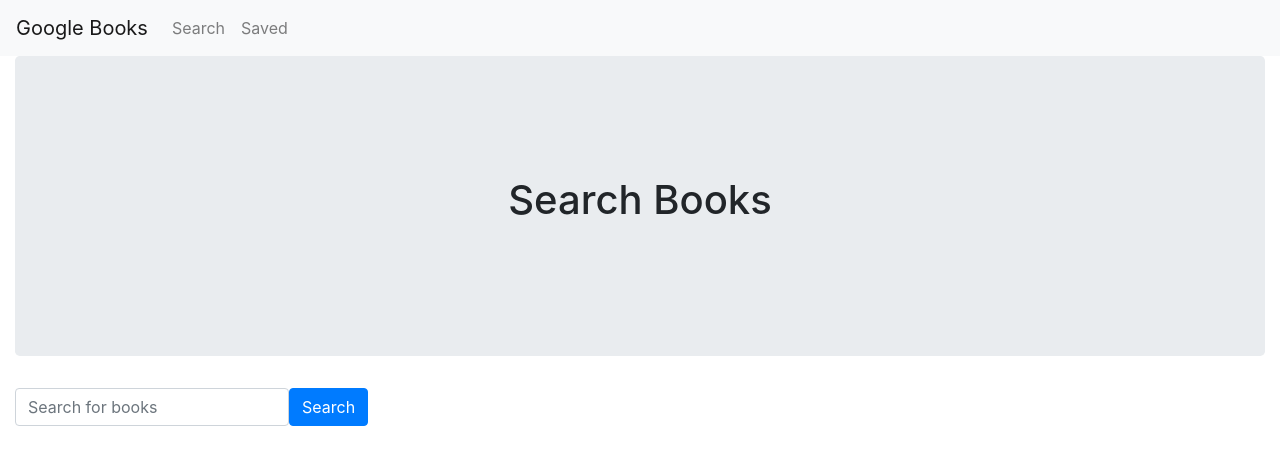
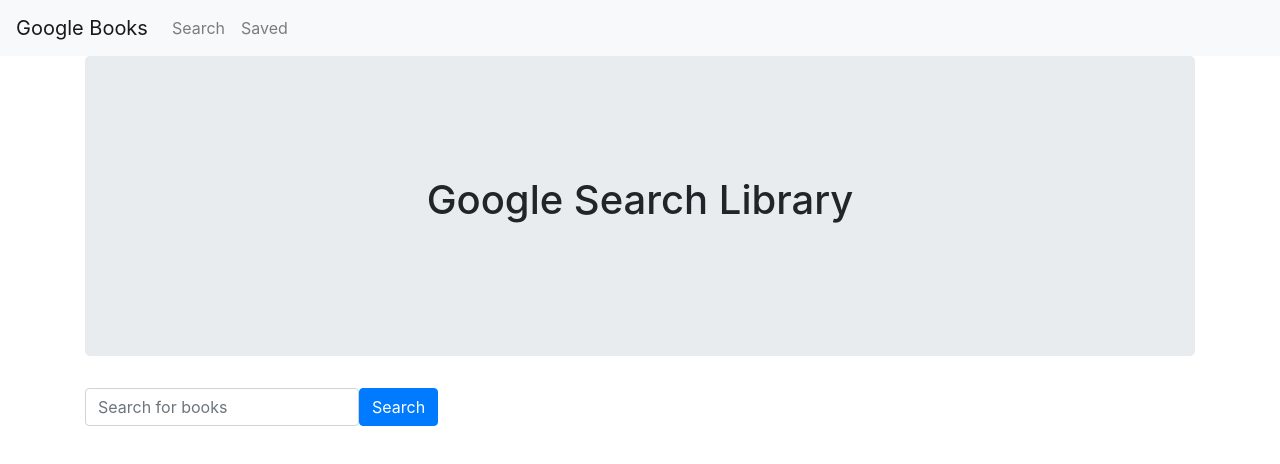
Before and after one commit to jimbopulos/Google-Books-searchLibrary, a React (Create React App) app in the folder client/: page / in a window 1280 px wide. Shown: the top 464 px of the page. Built offline with nearby package versions, Linux system fonts and the light colour scheme; no server answers.

Commit message:
Added more page styles

```diff
--- a/client/src/components/SavedBooks/index.js
+++ b/client/src/components/SavedBooks/index.js
@@ -22,7 +22,6 @@
     try {
       console.log(id);
       await API.deleteBook(id);
-      await loadSavedBooks();
     } catch (err) {
       console.log(err);
     }
@@ -50,7 +49,7 @@
                 </a>
                 <button
                   className='btn btn-outline-danger'
-                  onClick={(_id) => deleteBook(_id)}
+                  onClick={() => deleteBook(_id)}
                 >
                   Delete
                 </button>
--- a/client/src/pages/Saved.js
+++ b/client/src/pages/Saved.js
@@ -9,7 +9,7 @@
       <Row>
         <Col size='md-12'>
           <Jumbotron>
-            <h1>Saved Books</h1>
+            <h1>Google Search Library</h1>
           </Jumbotron>
         </Col>
       </Row>
--- a/client/src/pages/Search.js
+++ b/client/src/pages/Search.js
@@ -6,24 +6,20 @@
 
 const Search = () => {
   return (
-    <Container fluid>
-      <Jumbotron>
-        <h1>Search Books</h1>
-      </Jumbotron>
-      <SearchBooksForm />
-    </Container>
-    // <Container fluid>
-    //   <Row>
-    //     <Col size='md-12'>
-    //       <Jumbotron>
-    // <div>
-
-    // </div>
-    /* </Jumbotron>
+    <Container>
+      <Row>
+        <Col size='md-12'>
+          <Jumbotron>
+            <h1>Google Search Library</h1>
+          </Jumbotron>
+        </Col>
+      </Row>
+      <Row>
+        <Col size='md-12'>
           <SearchBooksForm />
         </Col>
       </Row>
-    </Container> */
+    </Container>
   );
 };
 
```
Also changed, not shown: 2 other files (tests, documents, lock files or other folders).
